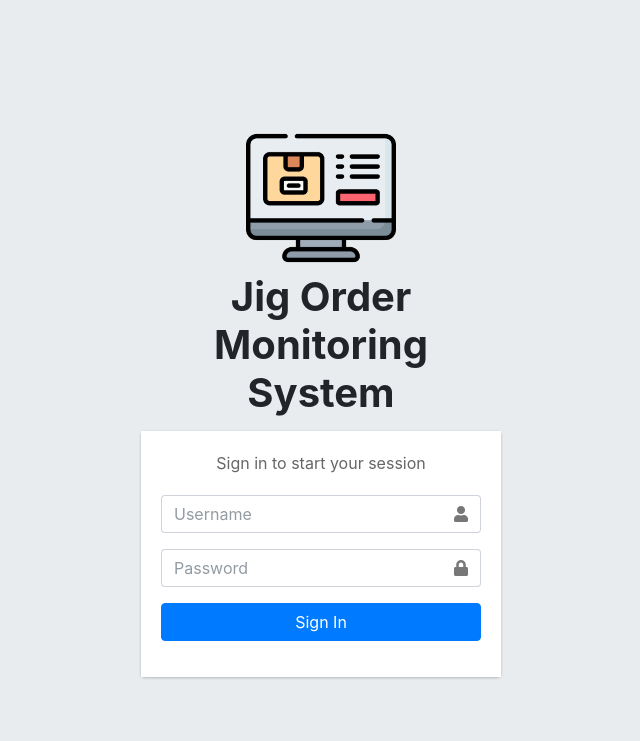
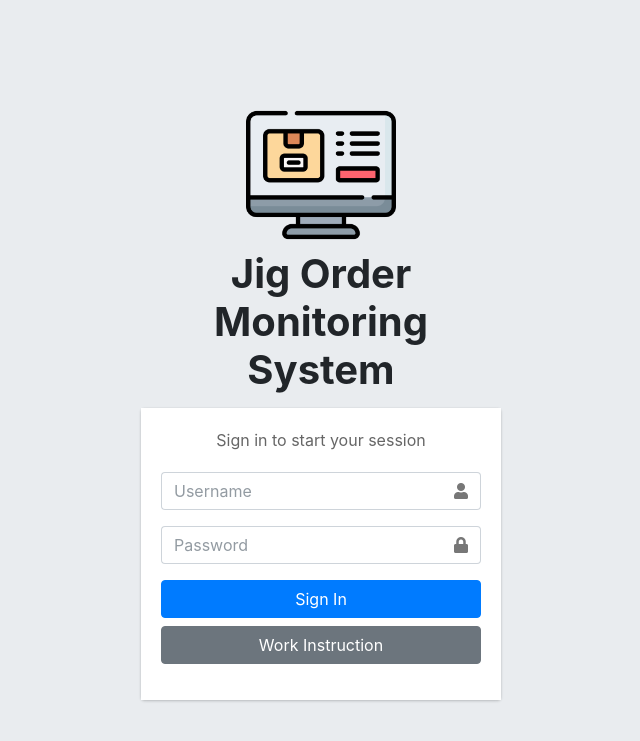
Before and after one commit to raymart-vergara/joms, a PHP site: page / in a window 1280 px wide. Shown: the top 741 px of the page, without its empty margins (319-959 px from the left). Run offline with PHP 8.4, Linux system fonts and the light colour scheme; some libraries are stand-ins or nearby versions; some web fonts are replaced.

Commit message:
added work instruction button

```diff
--- a/index.php
+++ b/index.php
@@ -12,7 +12,6 @@ if (isset($_SESSION['username'])) {
     exit;
   }
 }
-
 ?>
 <!DOCTYPE html>
 <html lang="en">
@@ -60,6 +59,7 @@ if (isset($_SESSION['username'])) {
           <!-- /.col -->
           <div class="input-group mb-3">
             <button type="submit" class="btn btn-primary btn-block" name="login_btn" value="login">Sign In</button>
+            <a href="template/Joms work instructions.pdf"  class="btn btn-secondary btn-block" target="_blank">Work Instruction</a>
           </div>
           <!-- /.col -->
         </div>
```
